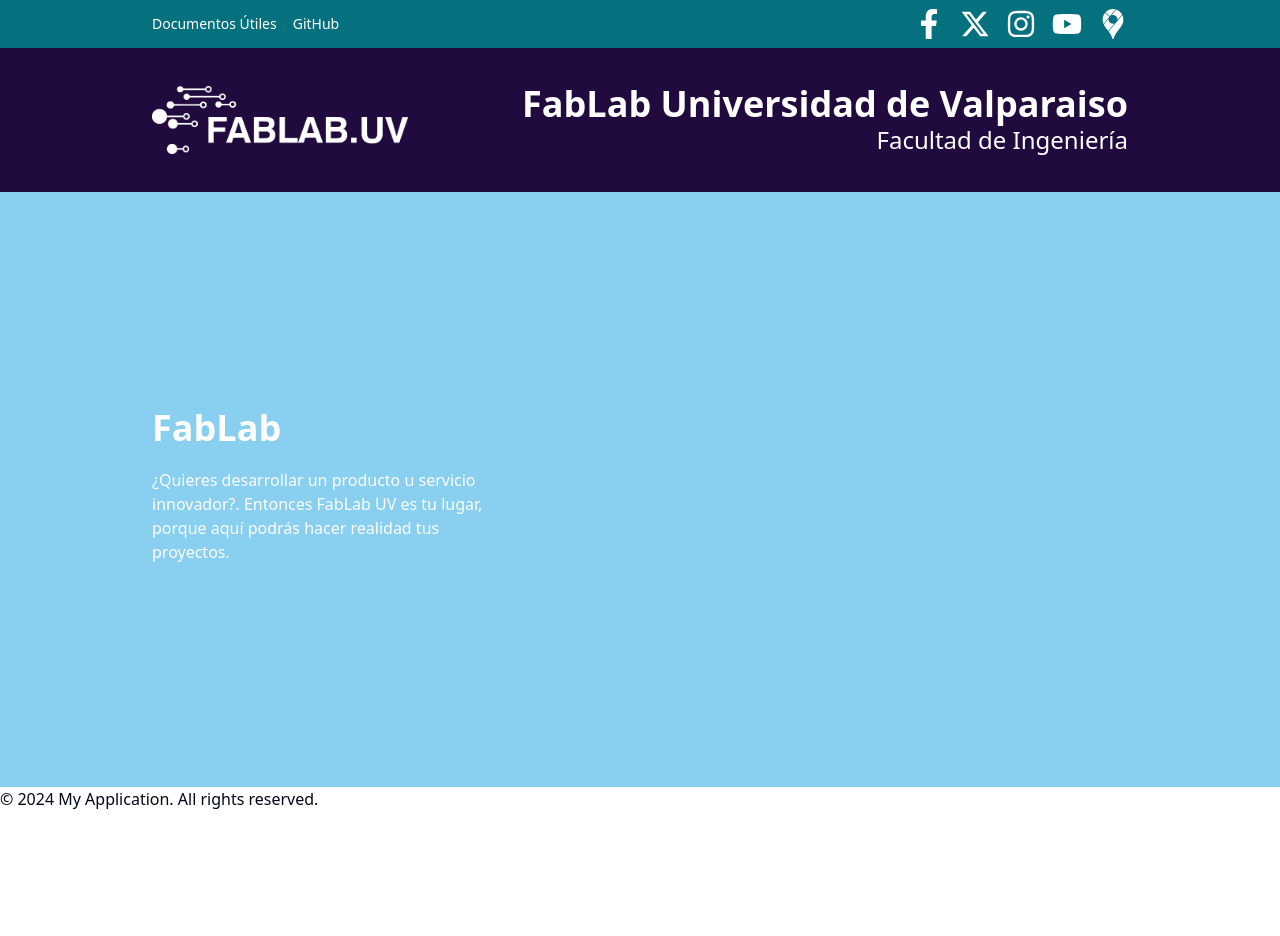
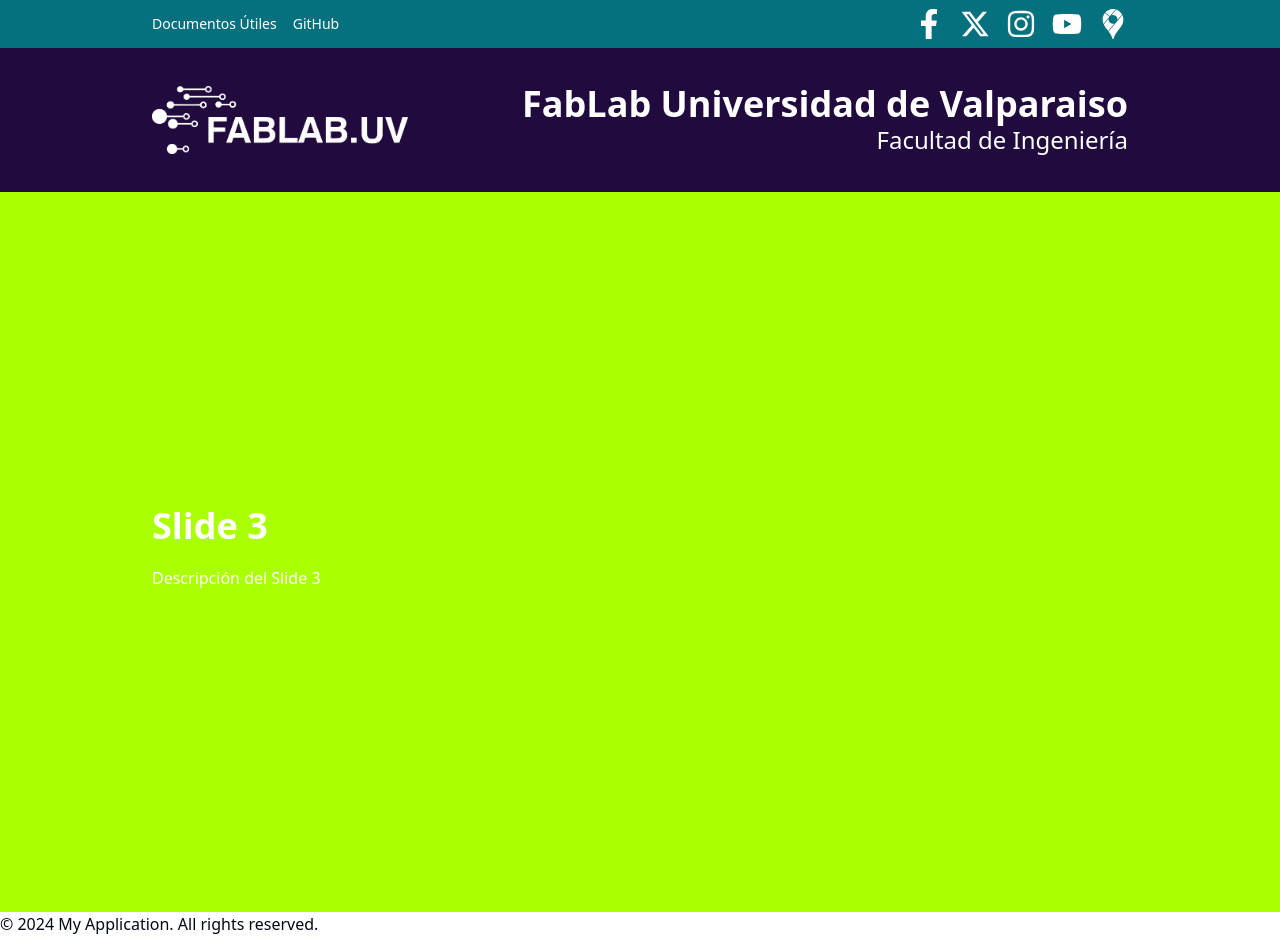
Before and after one commit to fablab-UV/fablab-WEB, a Next.js app: page / in a window 1280 px wide. Before the commit the page ends 811 px from the top, so only its background shows below. Built offline with nearby package versions, Linux system fonts and the light colour scheme.

Commit message:
Estructura de un slide

```diff
--- a/package.json
+++ b/package.json
@@ -13,7 +13,6 @@
   },
   "dependencies": {
     "@radix-ui/react-icons": "^1.3.0",
-    "@tailwindcss/aspect-ratio": "^0.4.2",
     "class-variance-authority": "^0.7.0",
     "clsx": "^2.1.1",
     "keen-slider": "^6.8.6",
@@ -25,6 +24,7 @@
     "ts-node": "^10.9.2"
   },
   "devDependencies": {
+    "@tailwindcss/aspect-ratio": "^0.4.2",
     "@testing-library/jest-dom": "^6.4.6",
     "@testing-library/react": "^16.0.0",
     "@types/jest": "^29.5.12",
--- a/src/modules/Landing-Page/components/carousel/Slider.tsx
+++ b/src/modules/Landing-Page/components/carousel/Slider.tsx
@@ -19,7 +19,7 @@ const Slider: React.FC = () => {
   })
 
   return (
-    <div ref={sliderRef} className="keen-slider h-[60dvh] lg:h-[74.4dvh]">
+    <div ref={sliderRef} className="keen-slider aspect-w-16 aspect-h-9">
       {slideData.map((slide, index) => (
         <SlideItem key={index} slide={{ ...slide, loaded }} />
       ))}
--- a/src/modules/Landing-Page/components/carousel/slide/SlideItem.tsx
+++ b/src/modules/Landing-Page/components/carousel/slide/SlideItem.tsx
@@ -18,9 +18,11 @@ const SlideItem: React.FC<{ slide: SlideProps }> = ({ slide }) => {
           className="object-cover"
         />
         <div className="absolute inset-0 flex justify-center flex-col w-full h-full p-4">
-          <div className=" w-1/3 px-10 mx-24">
-            <h1 className="text-white text-4xl font-bold my-5">{title}</h1>
-            <p className="text-white text-base mb-7">{description}</p>
+          <div className="px-10 mx-24">
+            <div className=" w-1/3 ">
+              <h1 className="text-white text-4xl font-bold my-5">{title}</h1>
+              <p className="text-white text-base mb-7">{description}</p>
+            </div>
           </div>
         </div>
       </div>
--- a/tailwind.config.ts
+++ b/tailwind.config.ts
@@ -16,6 +16,9 @@ const config = {
       screens: {
         '2xl': '1400px'
       }
+    },
+    corePlugins: {
+      aspectRatio: false
     },
     extend: {
       colors: {
```
Also changed, not shown: 1 other file (tests, documents, lock files or other folders).
